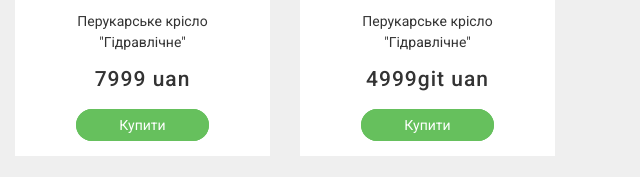
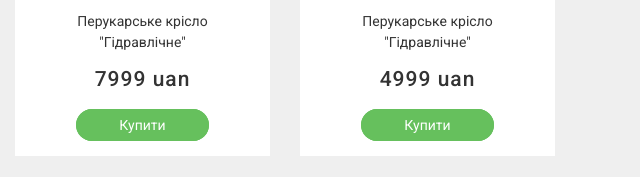
Before and after one commit to midoAndrey/chair-master, a plain HTML site: page index.html in a window 1280 px wide. Shown: the part 1123-1300 px from the top of the page, 640-1280 px from the left. Drawn offline with nearby package versions, Linux system fonts and the light colour scheme.

Commit message:
Update index.html

```diff
--- a/index.html
+++ b/index.html
@@ -101,7 +101,7 @@
                         <img src="img/chair.png" alt="chair">
                     </div>
                     <p class="grid-title">Перукарське крісло "Гідравлічне"</p>
-                    <p class="grid-price">4999git uan</p>
+                    <p class="grid-price">4999 uan</p>
                     <a class="grid-btn" href="#">Купити</a>
                 </div>
             </div>
```
